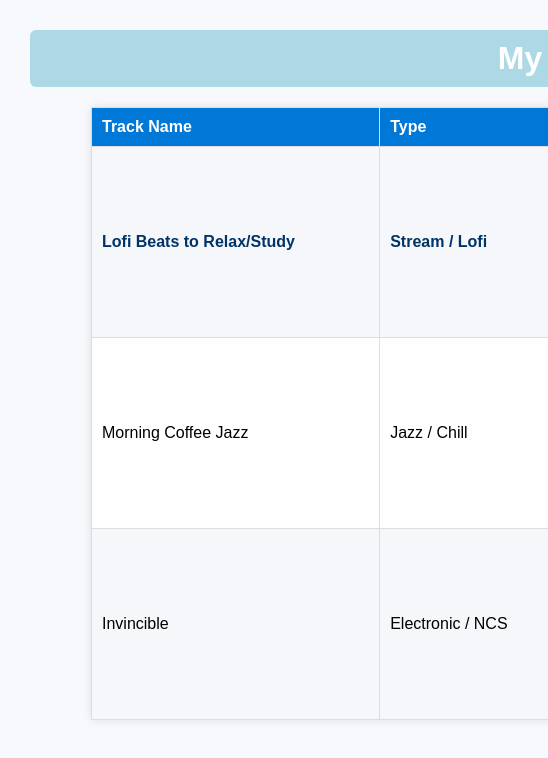
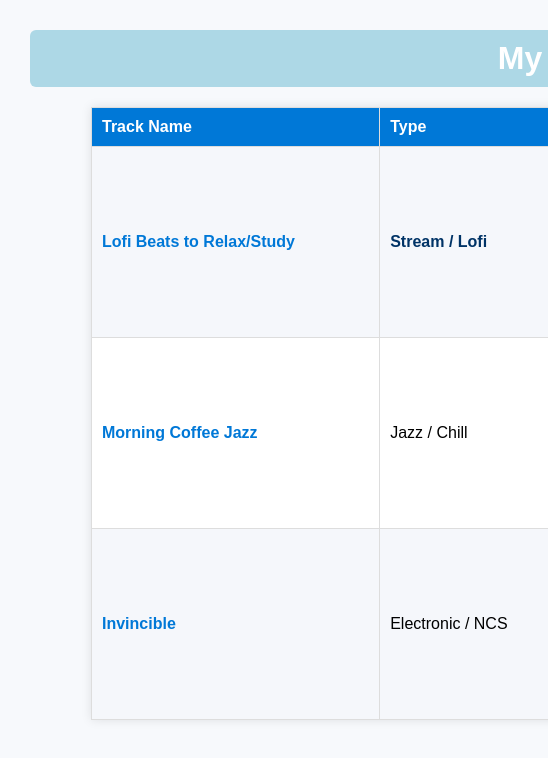
Before and after one commit to IgbariaK/WebDevCourse_HW, a plain HTML site: page 01_HW/playlist.html in a window 1280 px wide. Shown: the full height of the page, 0-548 px from the left. Drawn offline with Linux system fonts and the light colour scheme.

Commit message:
add link to the youtube page and screenshot step 15

```diff
--- a/01_HW/playlist.css
+++ b/01_HW/playlist.css
@@ -7,7 +7,17 @@ body {
 }
 
 /* title */
-h1 { color: #333; margin-bottom: 20px; }
+h1 {
+  margin-bottom: 20px;
+}
+
+/* step 13 - header style */
+.title-box {
+  background-color: lightblue;
+  color: white;
+  padding: 10px;
+  border-radius: 6px;
+}
 
 /* table */
 table {
@@ -19,22 +29,39 @@ table {
 }
 
 /* cells */
-th, td {
+th,
+td {
   border: 1px solid #ddd;
   padding: 10px;
   text-align: left;
   vertical-align: middle;
 }
 
-th { background-color: #0078d7; color: #fff; }
+th {
+  background-color: #0078d7;
+  color: white;
+}
 
-/* subtle zebra */
-tbody tr:nth-child(odd) { background: #f5f7fb; }
+/* zebra rows */
+tbody tr:nth-child(odd) {
+  background: #f5f7fb;
+}
 
-/* thumbnail */
-img { width: 120px; border-radius: 5px; display: block; }
+/* step 14 - highlighted row (you used it via DevTools) */
+.highlight-row {
+  background-color: #d6ebff;
+  color: #003366;
+  font-weight: bold;
+}
 
-/* iframe — fixed size to avoid layout quirks */
+/* thumbnails */
+img {
+  width: 120px;
+  border-radius: 5px;
+  display: block;
+}
+
+/* video iframes */
 td iframe {
   display: block;
   width: 300px;
@@ -43,17 +70,13 @@ td iframe {
   border: none;
 }
 
-/* Step 13 - header styling */
-.title-box {
-  background-color: lightblue;
-  color: white;
-  padding: 10px;
-  border-radius: 6px;
+/* step 15 - link styles */
+.song-link {
+  color: #0078d7;         /* normal link color */
+  text-decoration: none;  /* no underline */
+  font-weight: bold;
 }
 
-/* Step 14 - highlight specific table rows */
-.highlight-row {
-  background-color: #d6ebff; /* light blue */
-  color: #003366;            /* darker blue text */
-  font-weight: bold;
+.song-link:hover {
+  color: red;             /* color when hovered (as required) */
 }
--- a/01_HW/playlist.html
+++ b/01_HW/playlist.html
@@ -19,11 +19,18 @@
       </tr>
     </thead>
     <tbody>
-      <tr  class="highlight-row">
-        <td>Lofi Beats to Relax/Study</td>
+      <!-- ROW 1 -->
+      <tr class="highlight-row">
+        <td>
+          <a href="https://www.youtube.com/watch?v=jfKfPfyJRdk"
+             class="song-link" target="_blank">
+            Lofi Beats to Relax/Study
+          </a>
+        </td>
         <td>Stream / Lofi</td>
         <td>
-          <img src="https://i.ytimg.com/vi/jfKfPfyJRdk/hqdefault.jpg" alt="Lofi Girl thumbnail">
+          <img src="https://i.ytimg.com/vi/jfKfPfyJRdk/hqdefault.jpg"
+               alt="Lofi Girl thumbnail">
         </td>
         <td>
           <iframe
@@ -36,11 +43,18 @@
         </td>
       </tr>
 
+      <!-- ROW 2 -->
       <tr>
-        <td>Morning Coffee Jazz</td>
+        <td>
+          <a href="https://www.youtube.com/watch?v=Dx5qFachd3A"
+             class="song-link" target="_blank">
+            Morning Coffee Jazz
+          </a>
+        </td>
         <td>Jazz / Chill</td>
         <td>
-          <img src="https://i.ytimg.com/vi/Dx5qFachd3A/hqdefault.jpg" alt="Coffee Jazz thumbnail">
+          <img src="https://i.ytimg.com/vi/Dx5qFachd3A/hqdefault.jpg"
+               alt="Coffee Jazz thumbnail">
         </td>
         <td>
           <iframe
@@ -53,14 +67,21 @@
         </td>
       </tr>
 
+      <!-- ROW 3 -->
       <tr>
-        <td>Invincible</td>
+        <td>
+          <a href="https://www.youtube.com/watch?v=J2X5mJ3HDYE"
+             class="song-link" target="_blank">
+            Invincible
+          </a>
+        </td>
         <td>Electronic / NCS</td>
         <td>
-            <img src="https://i.ytimg.com/vi/J2X5mJ3HDYE/hqdefault.jpg" alt="Invincible thumbnail">
+          <img src="https://i.ytimg.com/vi/J2X5mJ3HDYE/hqdefault.jpg"
+               alt="Invincible thumbnail">
         </td>
         <td>
-            <iframe
+          <iframe
             width="300" height="170"
             src="https://www.youtube.com/embed/J2X5mJ3HDYE"
             title="DEAF KEV - Invincible [NCS Release]"
@@ -68,7 +89,7 @@
             allow="accelerometer; autoplay; clipboard-write; encrypted-media; gyroscope; picture-in-picture; web-share"
             allowfullscreen></iframe>
         </td>
-        </tr>
+      </tr>
     </tbody>
   </table>
 </body>
```
Also changed, not shown: 01_HW/PRNT_IMAGES/5.png (added).
